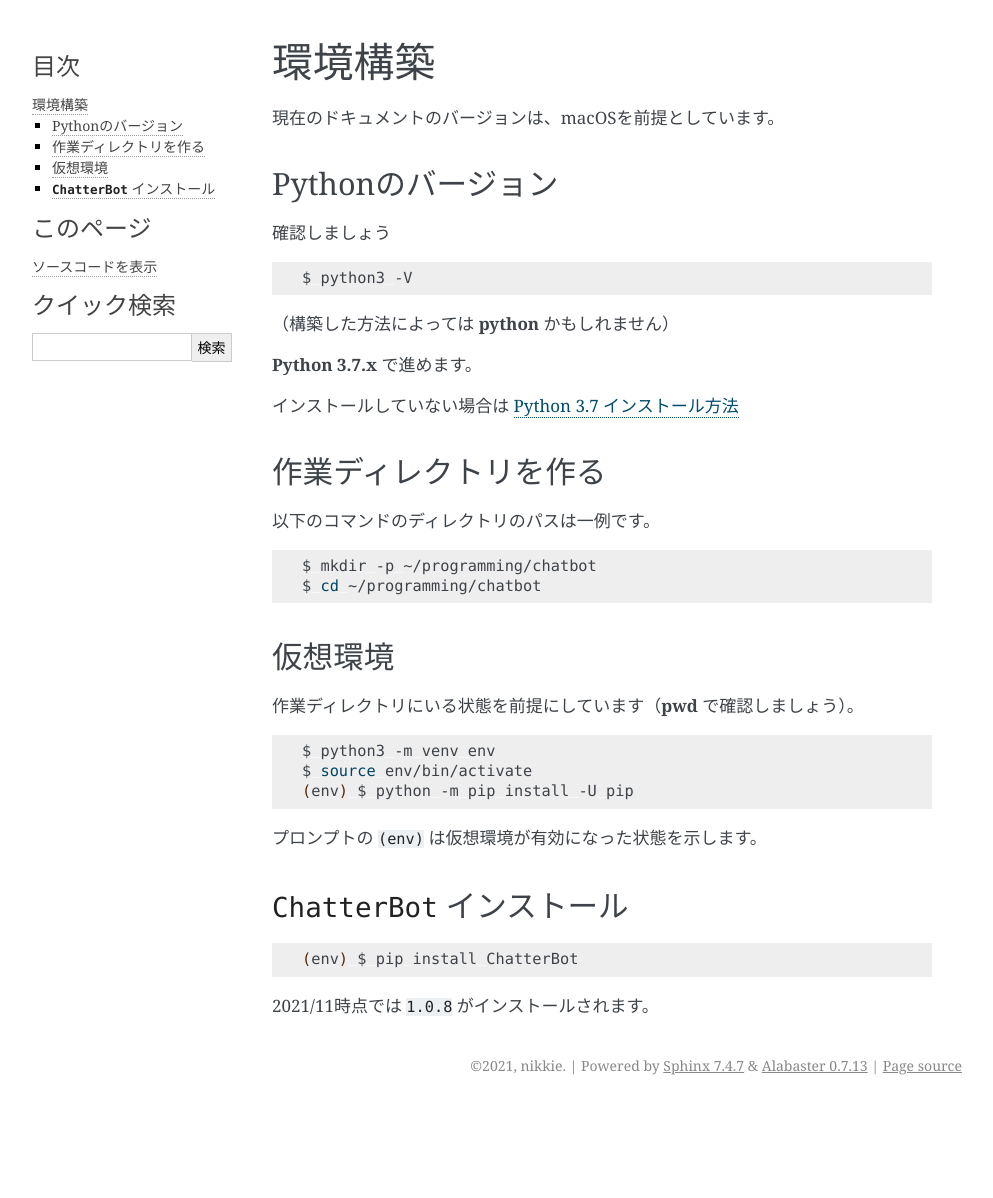
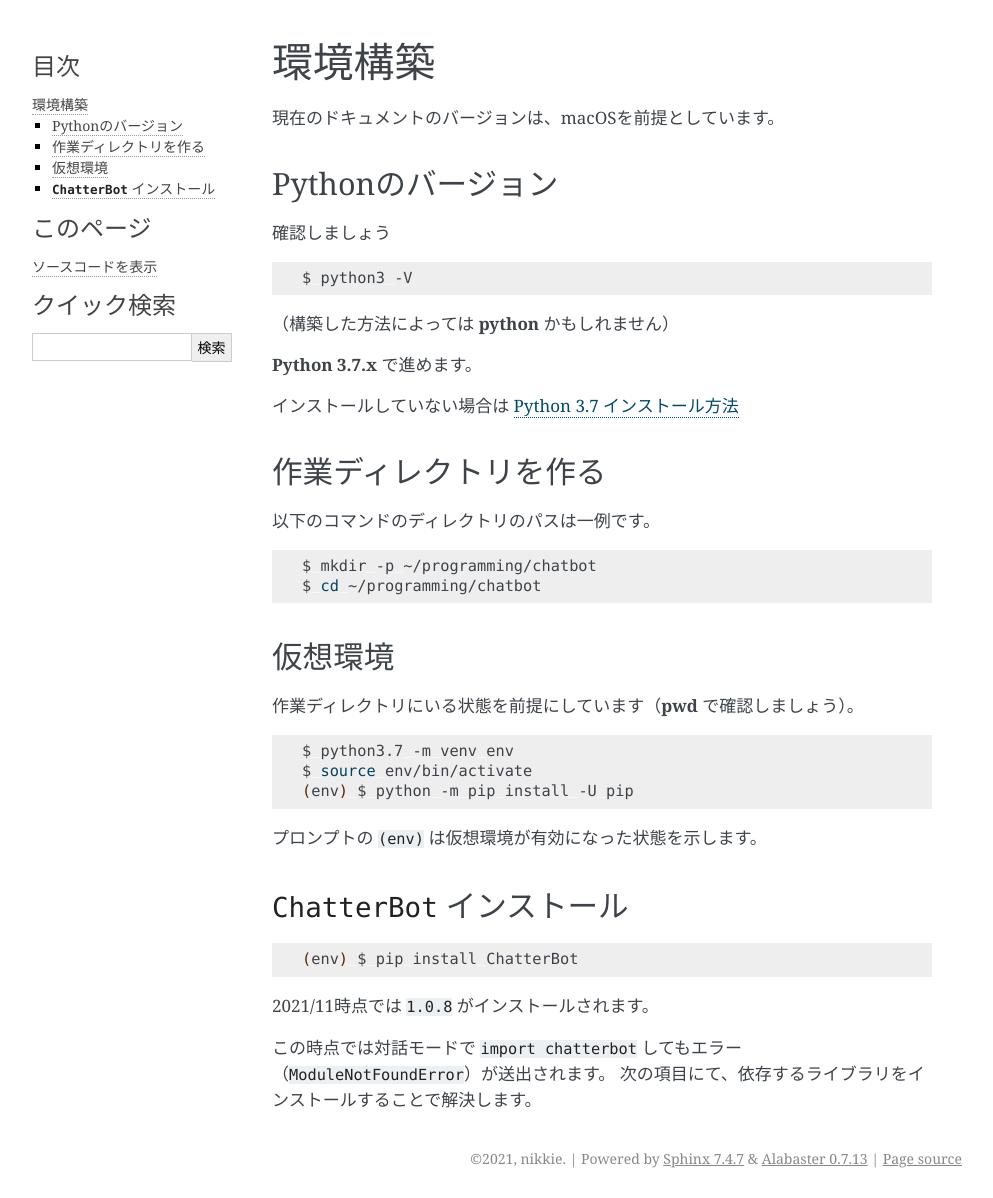
Before and after one commit to ftnext/chatbot-lecture-2021, a Sphinx documentation site: the page built from source/20-environment/index.rst, in a window 1280 px wide. Shown: the whole page, without its empty margins (148-1141 px from the left). Built offline with Sphinx 7.4.7, drawn with Linux system fonts in a browser that asks for light colours; before the commit the page ends 1105 px from its top, so only the background shows below that.

Commit message:
[docs] Update based on lecture on Nov./6th

```diff
--- a/source/20-environment/index.rst
+++ b/source/20-environment/index.rst
@@ -36,7 +36,7 @@
 
 .. code-block:: shell
 
-    $ python3 -m venv env
+    $ python3.7 -m venv env
     $ source env/bin/activate
     (env) $ python -m pip install -U pip
 
@@ -50,3 +50,6 @@
     (env) $ pip install ChatterBot
 
 2021/11時点では ``1.0.8`` がインストールされます。
+
+この時点では対話モードで ``import chatterbot`` してもエラー（``ModuleNotFoundError``）が送出されます。
+次の項目にて、依存するライブラリをインストールすることで解決します。
```
